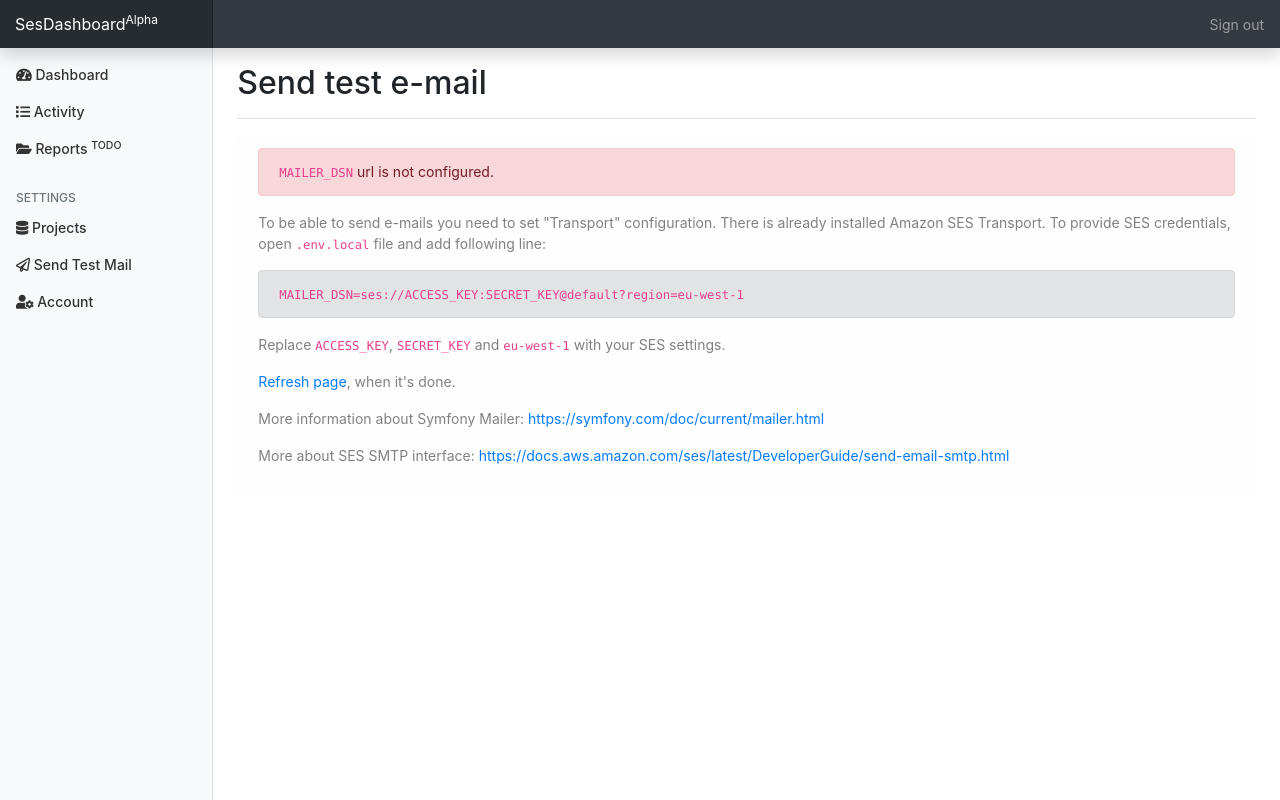
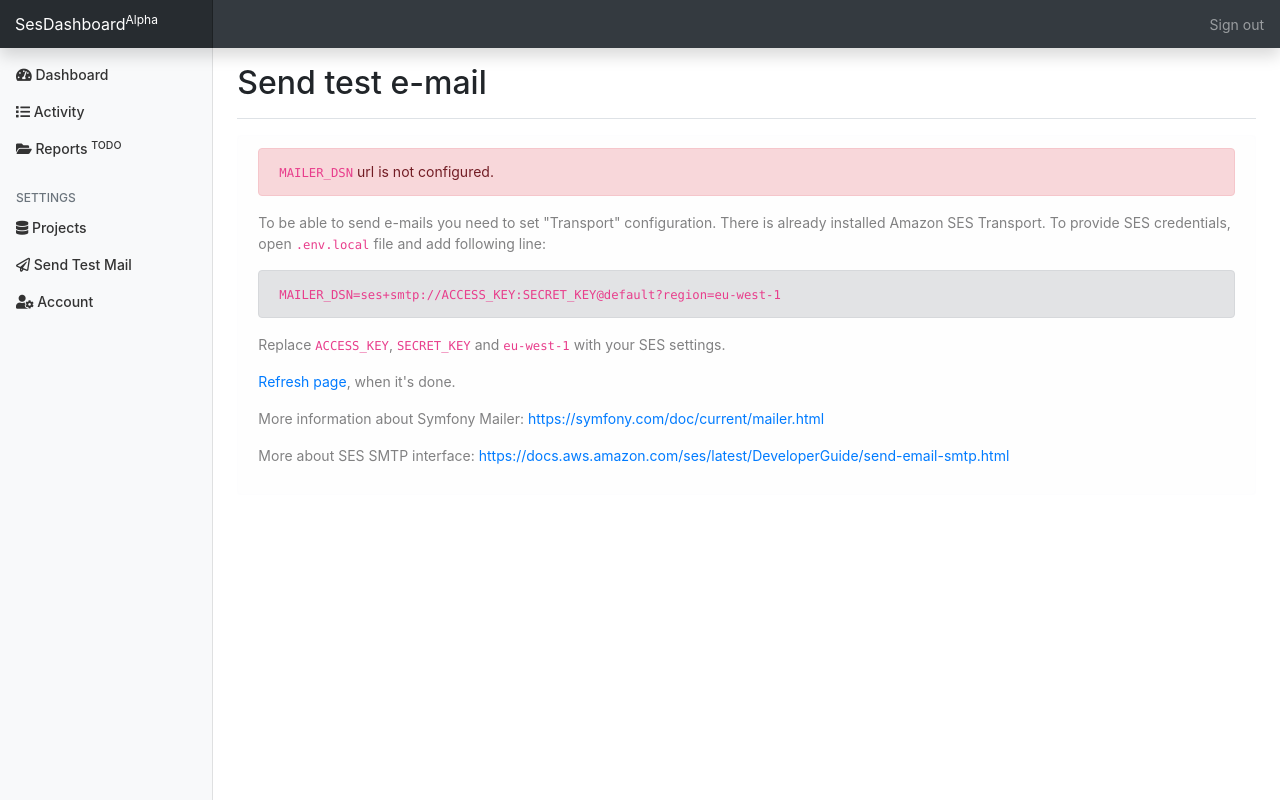
Before and after one commit to Nikeev/sesdashboard, a Symfony app: template templates/send_test/configure.html.twig in a window 1280 px wide. Run offline with Twig, Linux system fonts and the light colour scheme; the template is opened without the code that fills it, so the values that code supplies are empty; style sheets or scripts are compiled from the project's sources; some libraries are stand-ins or nearby versions.

Commit message:
Fix Send page configuration help.

```diff
--- a/templates/send_test/configure.html.twig
+++ b/templates/send_test/configure.html.twig
@@ -12,7 +12,7 @@
     <p>To be able to send e-mails you need to set "Transport" configuration.
       There is already installed Amazon SES Transport.
       To provide SES credentials, open <code>.env.local</code> file and add following line:</p>
-    <div class="alert alert-secondary"><code>MAILER_DSN=ses://ACCESS_KEY:SECRET_KEY@default?region=eu-west-1</code></div>
+    <div class="alert alert-secondary"><code>MAILER_DSN=ses+smtp://ACCESS_KEY:SECRET_KEY@default?region=eu-west-1</code></div>
     <p>Replace <code>ACCESS_KEY</code>, <code>SECRET_KEY</code> and <code>eu-west-1</code> with your SES settings.</p>
     <p><a href="{{ path('app_send_test') }}">Refresh page</a>, when it's done.</p>
     <p>More information about Symfony Mailer:
```
